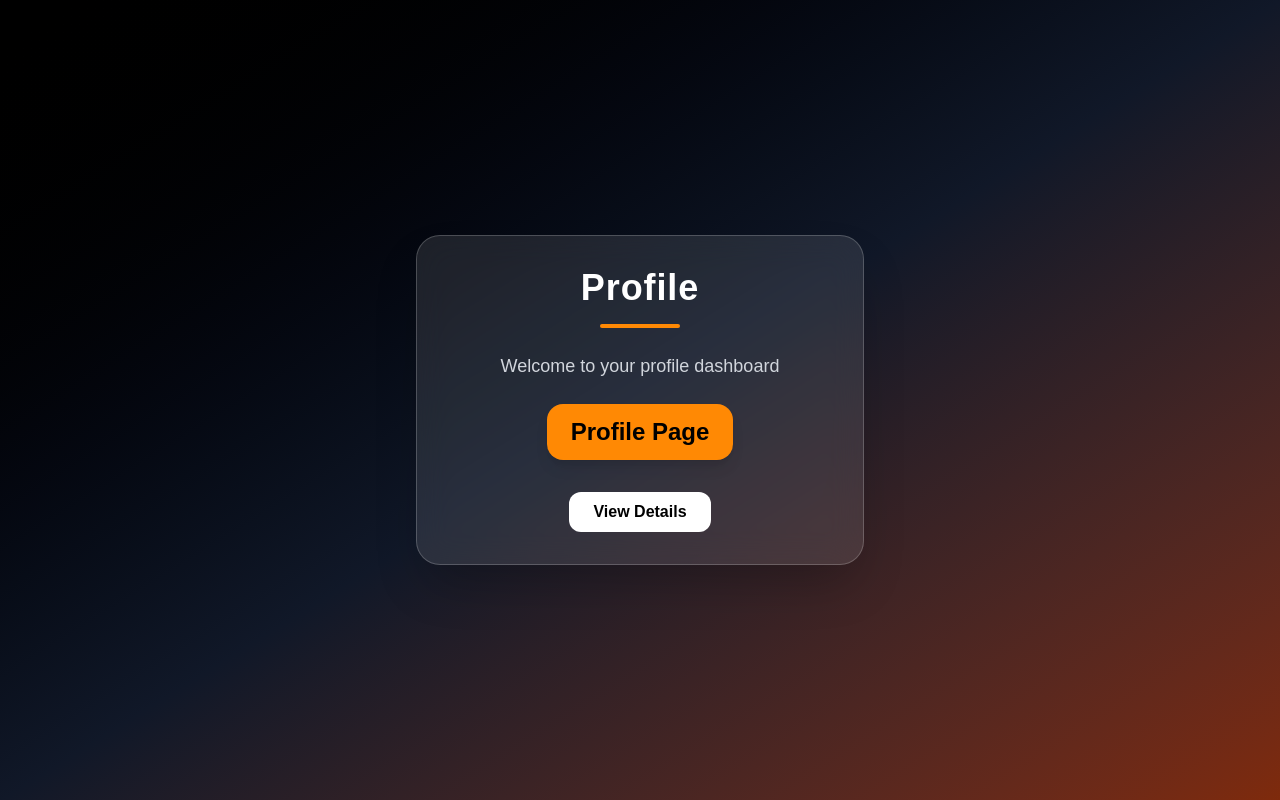
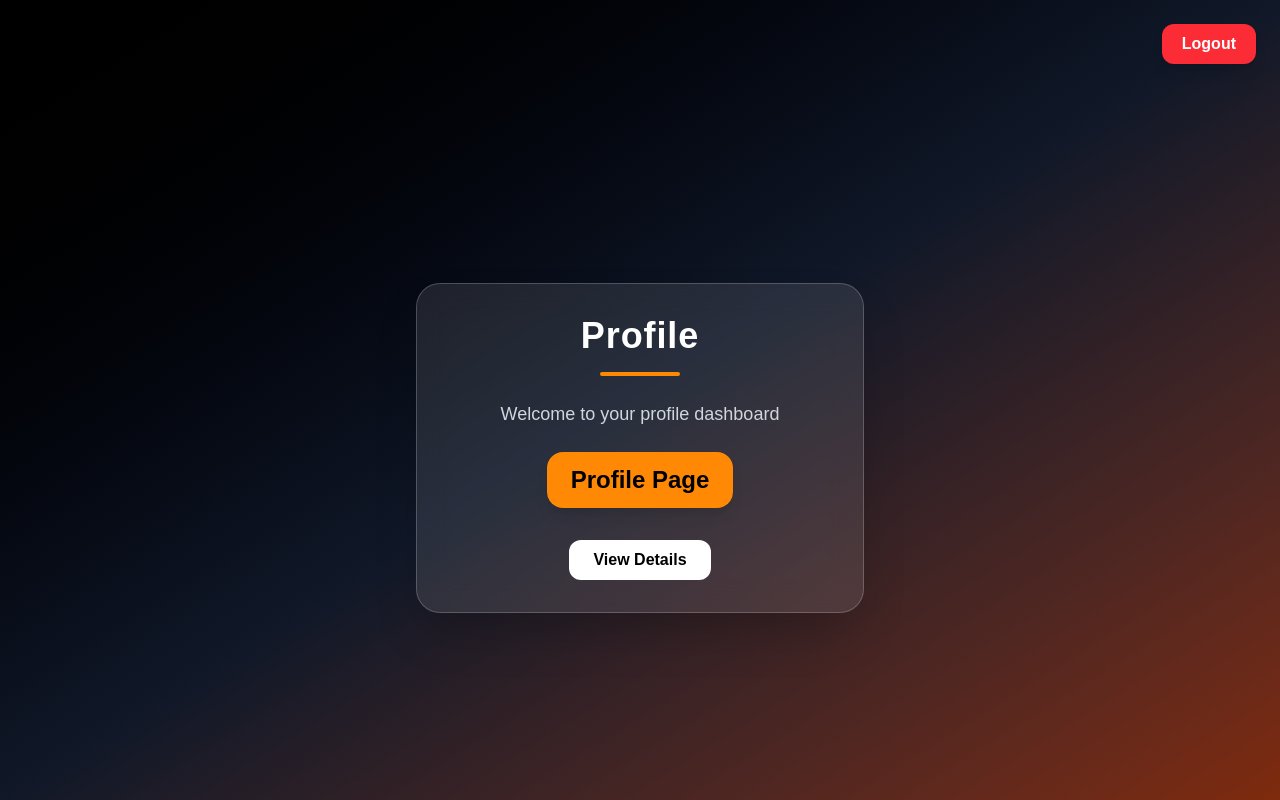
Before and after one commit to itzskgithub/Auth_Next, a Next.js app: page /profile in a window 1280 px wide. Built offline with nearby package versions, Linux system fonts and the light colour scheme.

Commit message:
updated profile page and added button for logout

```diff
--- a/src/app/profile/page.tsx
+++ b/src/app/profile/page.tsx
@@ -1,6 +1,11 @@
 export default function ProfilePage() {
     return (
-        <div className="flex items-center justify-center min-h-screen bg-gradient-to-br from-black via-gray-900 to-orange-900 px-4">
+        <div className="relative flex items-center justify-center min-h-screen bg-gradient-to-br from-black via-gray-900 to-orange-900 px-4 pt-24">
+
+            {/* Logout Button */}
+            <button className="absolute top-6 right-6 px-5 py-2 bg-red-500 text-white font-semibold rounded-xl shadow-lg hover:bg-red-600 transition duration-300">
+                Logout
+            </button>
 
             <div className="w-full max-w-md bg-white/10 backdrop-blur-lg border border-white/20 rounded-3xl shadow-2xl p-8 text-center">
 
```
